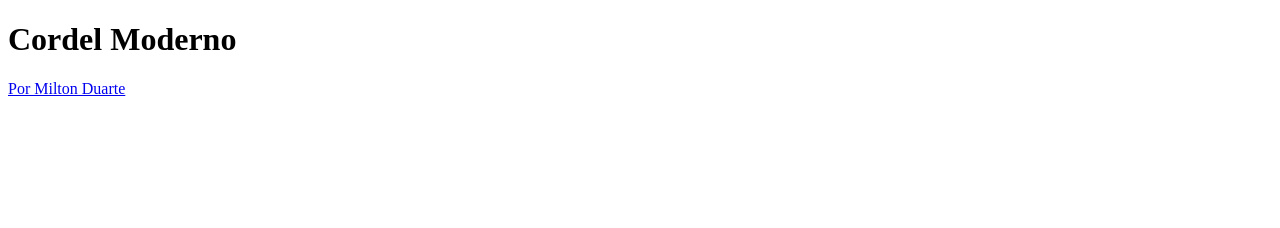
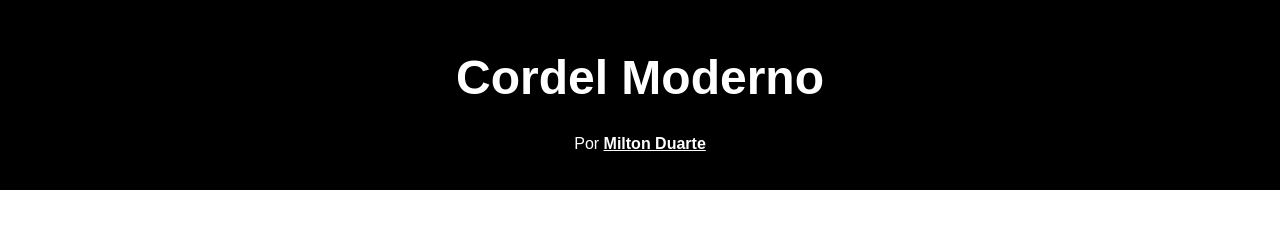
Before and after one commit to luizfernando637/desafio-01-3, a plain HTML site: page index.html in a window 1280 px wide. Drawn offline with Linux system fonts and the light colour scheme.

Commit message:
atualização

```diff
--- a/index.html
+++ b/index.html
@@ -9,7 +9,7 @@
 <body>
     <header>
         <h1>Cordel Moderno</h1>
-        <p><a href="https://www.recantodasletras.com.br/poesias/3186743]">Por Milton Duarte</a></p>
+        <p>Por <a href="https://www.recantodasletras.com.br/poesias/3186743]">Milton Duarte</a></p>
     </header>
 </body>
 </html>
--- a/style.css
+++ b/style.css
@@ -1,5 +1,41 @@
 @charset "UTF-8";
+
+* {
+    margin: 0px;
+    padding: 0px;
+}
 
 body {
     background-color: white;
+    font-family: Arial, Helvetica, sans-serif;
 }
+
+header {
+   background-color: black;
+   margin: auto;
+   padding: 0px;
+   padding-top: 40px;
+   min-height: 150px;
+}
+
+header > h1 {
+    color: white;
+    text-align: center;
+    font-family: Arial, Helvetica, sans-serif;
+    padding: 10px;
+    margin-bottom: 20px;
+    font-size: 3em;
+    font-weight: bold;
+}
+
+header > p {
+    color: white;
+    text-align: center;
+    padding: 0px;
+    margin: auto;
+}
+
+a {
+    color: white;
+    font-weight: bold;
+}
```
